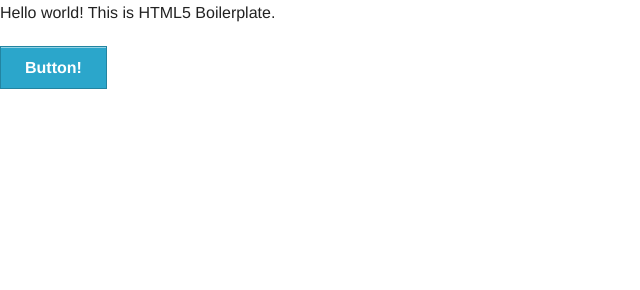
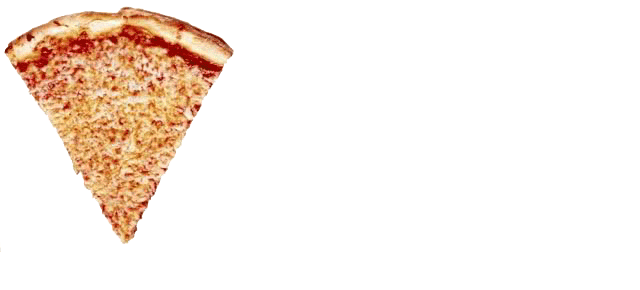
Before and after one commit to mattdsteele/device-apis, a plain HTML site: page pizza.html in a window 1280 px wide. Shown: the whole page, without its empty margins (0-640 px from the left). Drawn offline with Linux system fonts and the light colour scheme.

Commit message:
First pizza compass

```diff
--- a/index.html
+++ b/pizza.html
@@ -10,20 +10,19 @@
         <meta name="description" content="">
         <meta name="viewport" content="width=device-width">
 
-        <!-- Place favicon.ico and apple-touch-icon.png in the root directory -->
-
         <link rel="stylesheet" href="css/normalize.css">
         <link rel="stylesheet" href="css/foundation.css">
         <script src="js/vendor/modernizr-2.6.2.min.js"></script>
     </head>
     <body>
-        <!--[if lt IE 7]>
-            <p class="chromeframe">You are using an <strong>outdated</strong> browser. Please <a href="http://browsehappy.com/">upgrade your browser</a> or <a href="http://www.google.com/chromeframe/?redirect=true">activate Google Chrome Frame</a> to improve your experience.</p>
-        <![endif]-->
 
         <!-- Add your site or application content here -->
-        <p>Hello world! This is HTML5 Boilerplate.</p>
-        <a href="#" class="button">Button!</a>
+        <img class="pizza" src="img/thin-crust-pizza.gif" alt="Pizza time" />
+        <script>
+            window.addEventListener('deviceorientation', function(event) {
+                document.querySelector('.pizza').style.webkitTransform = 'rotate(' + event.alpha + 'deg)';
+            });
+        </script>
 
     </body>
 </html>
```
Also changed, not shown: img/thin-crust-pizza.gif (added).
